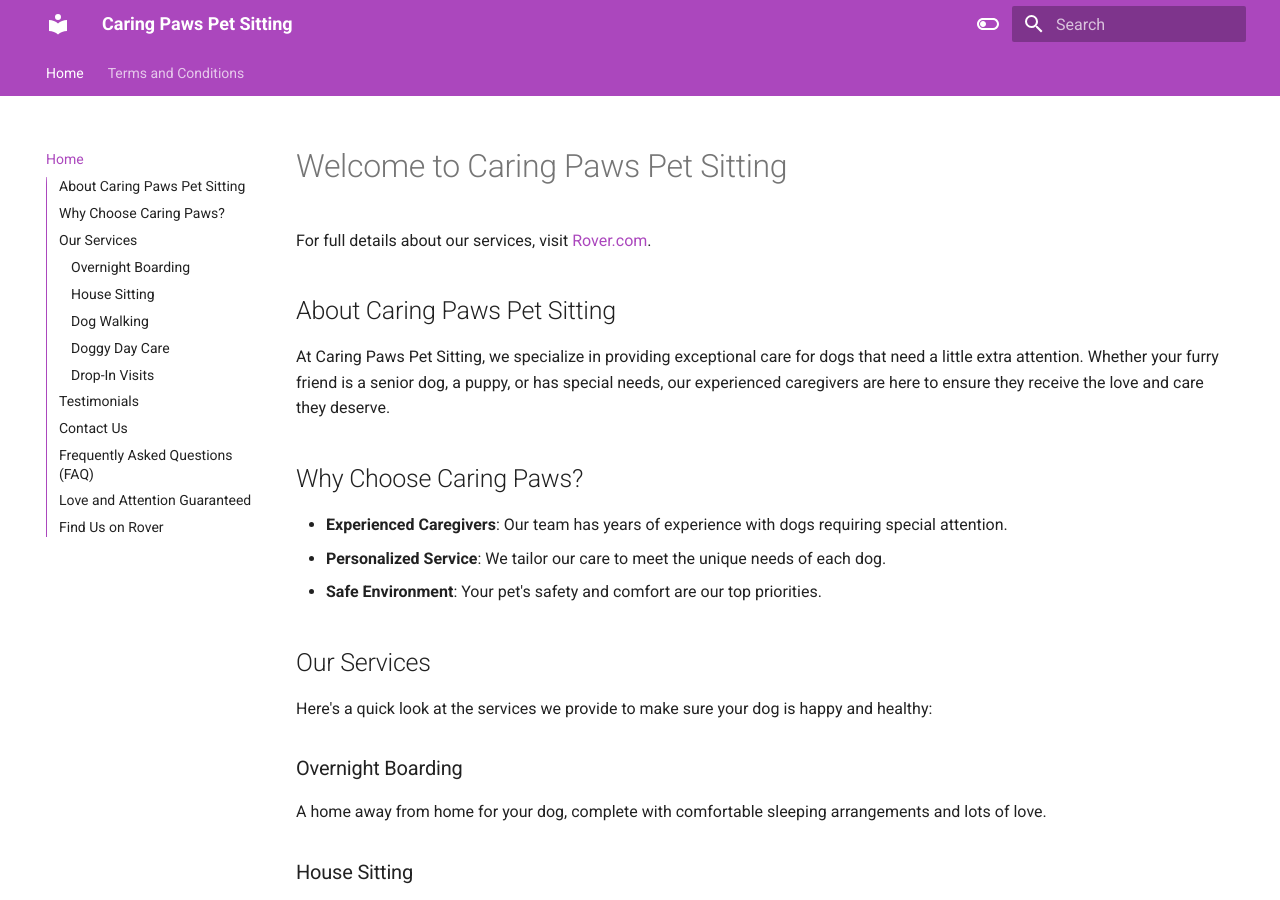
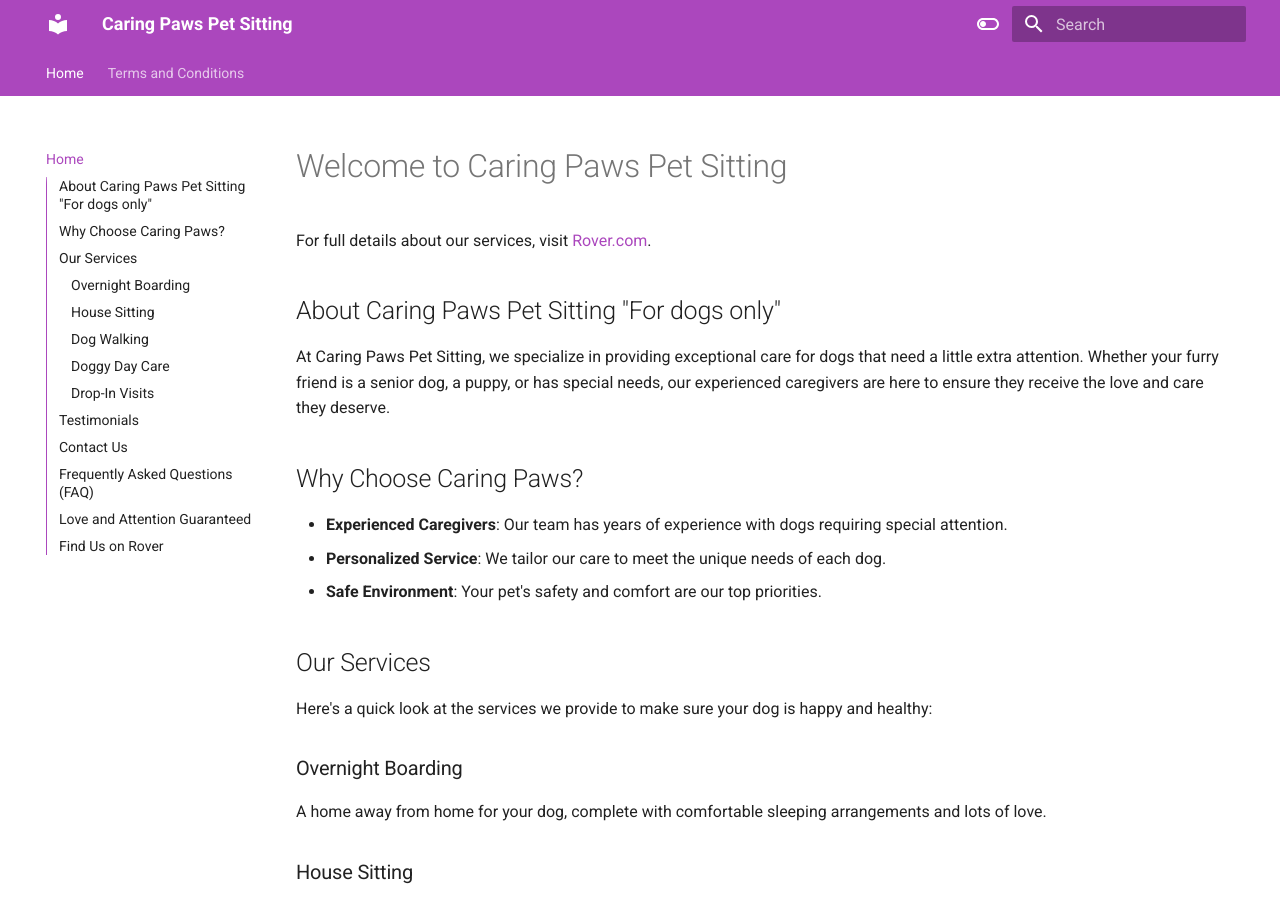
Before and after one commit to crazystorm720/mkdocs, an MkDocs documentation site: the page built from docs/index.md, in a window 1280 px wide and 900 px high. Built offline with MkDocs 1.6.1 and Material for MkDocs 9.7.7, drawn with Linux system fonts in a browser that asks for light colours; nearby versions of some CDN libraries.

Commit message:
Update index.md

```diff
--- a/docs/index.md
+++ b/docs/index.md
@@ -2,7 +2,7 @@
 
 For full details about our services, visit [Rover.com](https://www.rover.com).
 
-## About Caring Paws Pet Sitting
+## About Caring Paws Pet Sitting "For dogs only"
 
 At Caring Paws Pet Sitting, we specialize in providing exceptional care for dogs that need a little extra attention. Whether your furry friend is a senior dog, a puppy, or has special needs, our experienced caregivers are here to ensure they receive the love and care they deserve.
 
```
